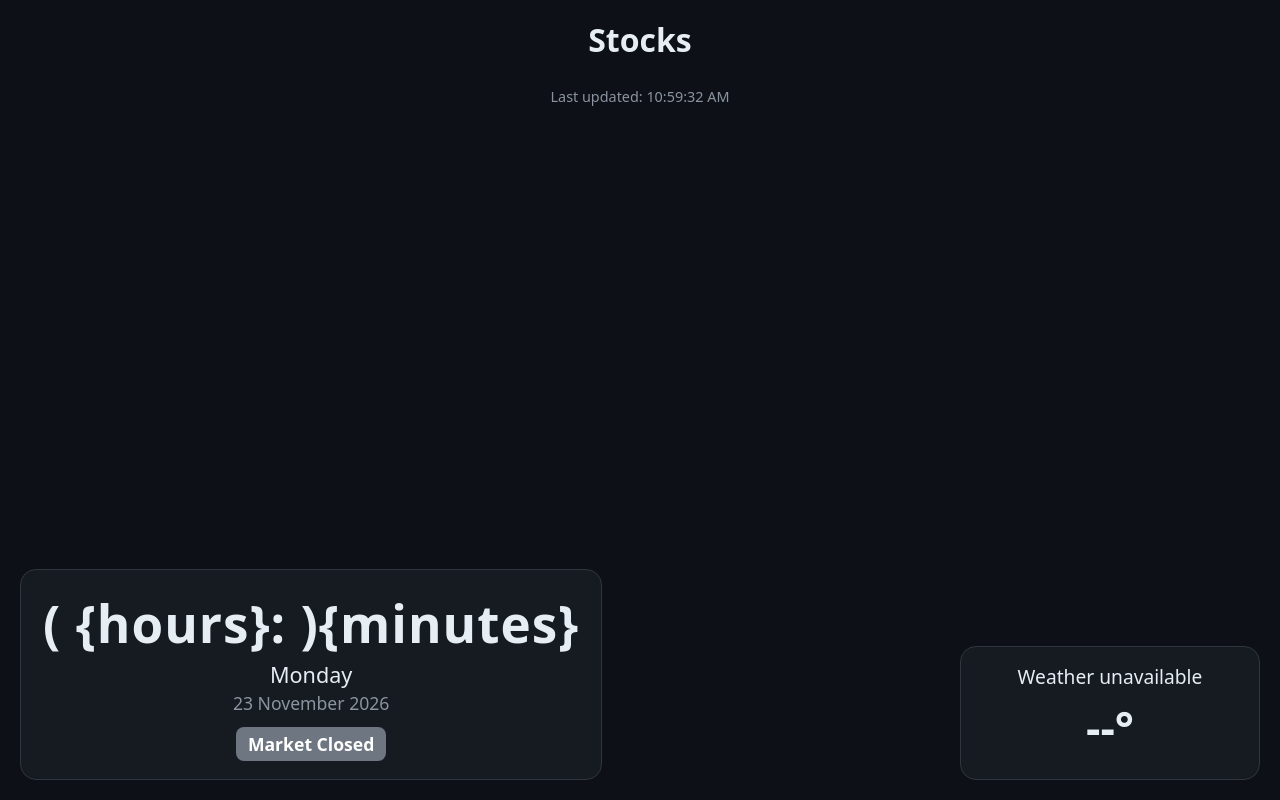
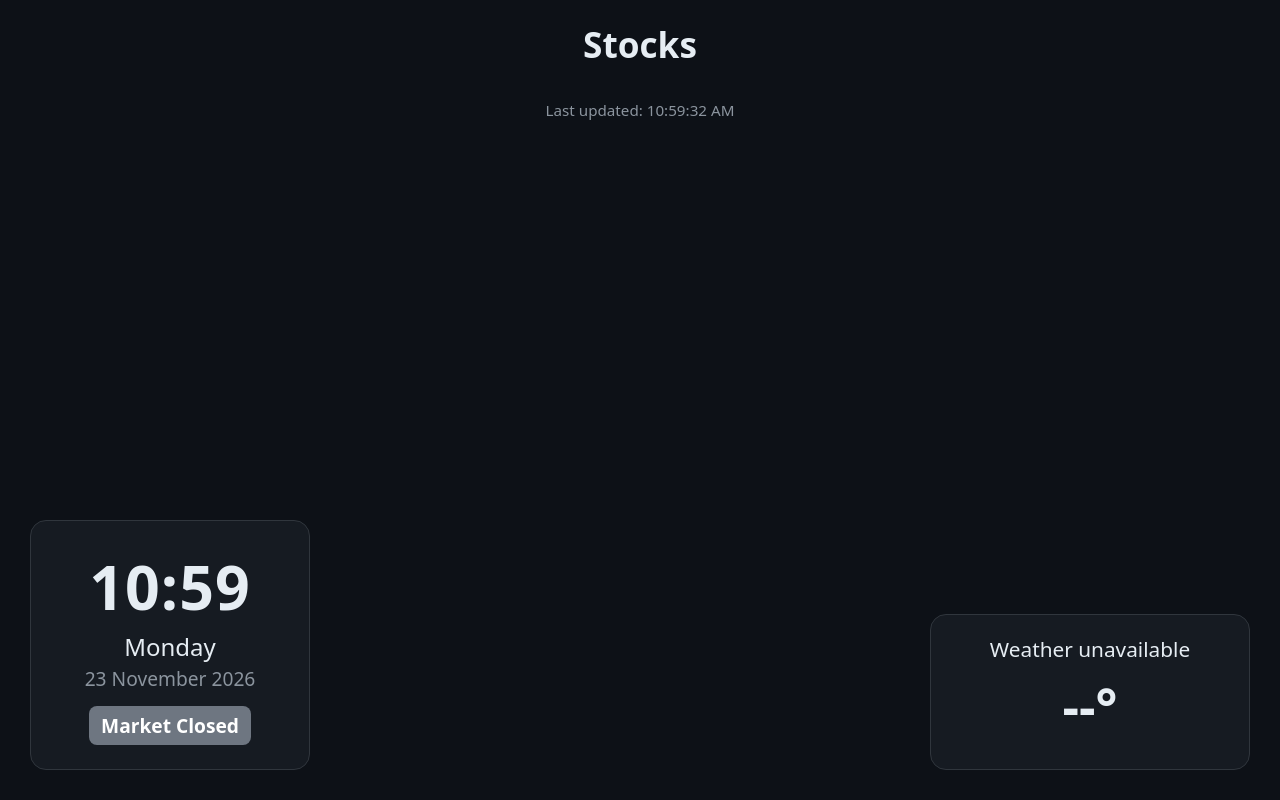
Before and after one commit to dedaffy/Stocks, a plain HTML site: page index.html in a window 1280 px wide. Drawn offline with Linux system fonts and the light colour scheme; no server answers.

Commit message:
Refactor index.html for improved layout and styling
Updated HTML structure and styles for stocks and weather display.

```diff
--- a/index.html
+++ b/index.html
@@ -3,7 +3,7 @@
 <head>
 <meta charset="UTF-8">
 <meta name="viewport" content="width=device-width, initial-scale=1.0">
-<title>My Stocks</title>
+<title>Stocks</title>
 <style>
   * { box-sizing: border-box; }
   body {
@@ -13,109 +13,106 @@
     margin: 0;
     padding: 12px;
     min-height: 100vh;
-    padding-bottom: 280px; /* Important: space for the bottom panels */
   }
   h1 {
     text-align: center;
-    font-size: 2rem;
-    margin: 6px 0 14px;
+    font-size: 2.2rem;
+    margin: 8px 0 16px;
     font-weight: 600;
   }
   .grid {
     display: grid;
-    grid-template-columns: repeat(auto-fit, minmax(220px, 1fr));
-    gap: 10px;
+    grid-template-columns: repeat(auto-fit, minmax(260px, 1fr));
+    gap: 12px;
     max-width: 1400px;
     margin: 0 auto;
   }
   .card {
     background: #161b22;
     border-radius: 12px;
-    padding: 14px 10px;
+    padding: 16px 12px;
     text-align: center;
     border: 1px solid #30363d;
   }
   .symbol {
-    font-size: 1.4rem;
+    font-size: 1.6rem;
     font-weight: 700;
-    margin-bottom: 3px;
+    margin-bottom: 4px;
   }
   .price {
-    font-size: 1.9rem;
+    font-size: 2.1rem;
     font-weight: 600;
-    margin: 4px 0;
+    margin: 6px 0;
   }
   .change {
-    font-size: 1.05rem;
+    font-size: 1.15rem;
     font-weight: 600;
   }
   .up { color: #3fb950; }
   .down { color: #f85149; }
   .updated {
     text-align: center;
-    margin-top: 12px;
+    margin-top: 16px;
     color: #8b949e;
-    font-size: 0.9rem;
+    font-size: 0.95rem;
   }
 
   .weather {
     position: absolute;
-    bottom: 20px;
-    right: 20px;
-    width: 300px;
+    bottom: 30px;
+    right: 30px;
+    width: 320px;
     background: #161b22;
     border-radius: 16px;
-    padding: 16px;
+    padding: 20px;
     border: 1px solid #30363d;
     text-align: center;
-    z-index: 10;
   }
   .weather .temp {
-    font-size: 2.8rem;
+    font-size: 3.2rem;
     font-weight: 600;
-    margin: 6px 0;
+    margin: 8px 0;
   }
   .weather .desc {
-    font-size: 1.2rem;
-    margin-bottom: 4px;
+    font-size: 1.3rem;
+    margin-bottom: 6px;
   }
   .weather .details {
-    font-size: 0.95rem;
+    font-size: 1rem;
     color: #8b949e;
   }
 
   .info-panel {
     position: absolute;
-    bottom: 20px;
-    left: 20px;
+    bottom: 30px;
+    left: 30px;
     background: #161b22;
     border-radius: 16px;
-    padding: 18px 22px;
+    padding: 24px 28px;
     border: 1px solid #30363d;
     text-align: center;
-    min-width: 240px;
-    z-index: 10;
+    min-width: 280px;
   }
   .clock {
-    font-size: 3.2rem;
+    font-size: 3.8rem;
     font-weight: 600;
     letter-spacing: 1px;
     margin-bottom: 2px;
   }
   .day {
-    font-size: 1.35rem;
+    font-size: 1.5rem;
     font-weight: 500;
     margin-bottom: 2px;
   }
   .date {
-    font-size: 1.1rem;
+    font-size: 1.2rem;
     color: #8b949e;
-    margin-bottom: 12px;
+    margin-bottom: 14px;
   }
   .market-status {
-    font-size: 1.1rem;
+    font-size: 1.2rem;
     font-weight: 600;
-    padding: 5px 12px;
+    padding: 6px 12px;
     border-radius: 8px;
     display: inline-block;
   }
@@ -160,10 +157,9 @@ const STOCKS = [
   { symbol: 'GOOG', name: 'Google' },
   { symbol: 'AMD', name: 'AMD' },
   { symbol: 'INTC', name: 'Intel' },
+  { symbol: 'ANT', name: 'Anthropic' },
+  { symbol: 'SPCX', name: 'SpaceX' },
   { symbol: 'SPY', name: 'S&P 500' }
-  // Add your extra stocks here if you still want them
-  // { symbol: 'XXXX', name: 'SpaceX' },
-  // { symbol: 'XXXX', name: 'Anthropic' }
 ];
 
 async function loadStocks() {
@@ -172,7 +168,7 @@ async function loadStocks() {
 
   for (const stock of STOCKS) {
     try {
-      const res = await fetch(`https://finnhub.io/api/v1/quote?symbol=\( {stock.symbol}&token= \){API_KEY}`);
+      const res = await fetch(`https://finnhub.io/api/v1/quote?symbol=${stock.symbol}&token=${API_KEY}`);
       const data = await res.json();
 
       if (!data.c) continue;
@@ -187,7 +183,7 @@ async function loadStocks() {
         <div class="symbol">${stock.name}</div>
         <div class="price">$${data.c.toFixed(2)}</div>
         <div class="change ${isUp ? 'up' : 'down'}">
-          Today: \( {isUp ? '+' : ''} \){change.toFixed(2)} (\( {isUp ? '+' : ''} \){pct.toFixed(2)}%)
+          Today: ${isUp ? '+' : ''}${change.toFixed(2)} (${isUp ? '+' : ''}${pct.toFixed(2)}%)
         </div>
       `;
       grid.appendChild(card);
@@ -209,7 +205,7 @@ async function loadWeather() {
     const { latitude, longitude } = geoData.results[0];
 
     const weatherRes = await fetch(
-      `https://api.open-meteo.com/v1/forecast?latitude=\( {latitude}&longitude= \){longitude}&current=temperature_2m,relative_humidity_2m,weather_code,wind_speed_10m&daily=weather_code,temperature_2m_max,temperature_2m_min&timezone=auto&forecast_days=4`
+      `https://api.open-meteo.com/v1/forecast?latitude=${latitude}&longitude=${longitude}&current=temperature_2m,relative_humidity_2m,weather_code,wind_speed_10m&daily=weather_code,temperature_2m_max,temperature_2m_min&timezone=auto&forecast_days=4`
     );
     const w = await weatherRes.json();
     const current = w.current;
@@ -242,7 +238,7 @@ async function loadWeather() {
     document.getElementById('wtemp').textContent = info.icon + " " + Math.round(current.temperature_2m) + "°";
     document.getElementById('wdesc').textContent = info.desc;
 
-    let forecastHTML = `<div style="margin-top:10px; font-size:0.9rem;">`;
+    let forecastHTML = `<div style="margin-top:12px; font-size:0.95rem;">`;
     const dayNames = ["Sunday", "Monday", "Tuesday", "Wednesday", "Thursday", "Friday", "Saturday"];
 
     for (let i = 0; i < 4; i++) {
@@ -253,7 +249,7 @@ async function loadWeather() {
       const min = Math.round(daily.temperature_2m_min[i]);
 
       forecastHTML += `
-        <div style="display:flex; justify-content:space-between; margin:3px 0;">
+        <div style="display:flex; justify-content:space-between; margin:4px 0;">
           <span>${dayLabel}</span>
           <span>${dayIcon} ${max}° / ${min}°</span>
         </div>
@@ -263,7 +259,7 @@ async function loadWeather() {
 
     document.getElementById('wdetails').innerHTML =
       `Humidity: ${current.relative_humidity_2m}% · Wind: ${Math.round(current.wind_speed_10m)} km/h<br>
-       \( {CITY} \){forecastHTML}`;
+       ${CITY}${forecastHTML}`;
   } catch (e) {
     document.getElementById('wdesc').textContent = "Weather unavailable";
   }
@@ -272,17 +268,22 @@ async function loadWeather() {
 function updateClock() {
   const now = new Date();
 
+  // Clock: 12:49
   const hours = String(now.getHours()).padStart(2, '0');
   const minutes = String(now.getMinutes()).padStart(2, '0');
-  document.getElementById('clock').textContent = `\( {hours}: \){minutes}`;
+  document.getElementById('clock').textContent = `${hours}:${minutes}`;
 
+  // Day of week (English)
   const dayNames = ["Sunday", "Monday", "Tuesday", "Wednesday", "Thursday", "Friday", "Saturday"];
   document.getElementById('day').textContent = dayNames[now.getDay()];
 
+  // Date in English with Danish style (day month year)
   const months = ["January", "February", "March", "April", "May", "June",
                   "July", "August", "September", "October", "November", "December"];
-  document.getElementById('date').textContent =
-    `${now.getDate()} ${months[now.getMonth()]} ${now.getFullYear()}`;
+  const day = now.getDate();
+  const month = months[now.getMonth()];
+  const year = now.getFullYear();
+  document.getElementById('date').textContent = `${day} ${month} ${year}`;
 }
 
 function updateMarketStatus() {
```
